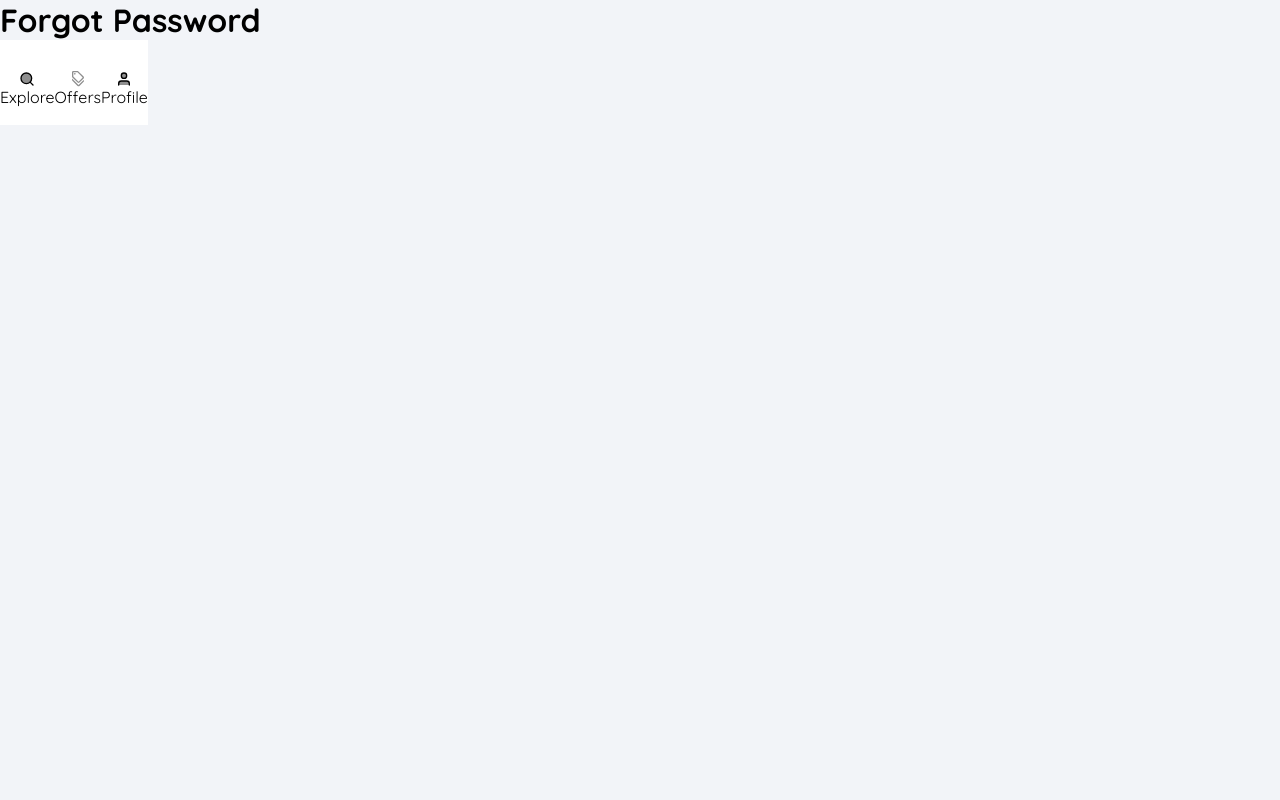
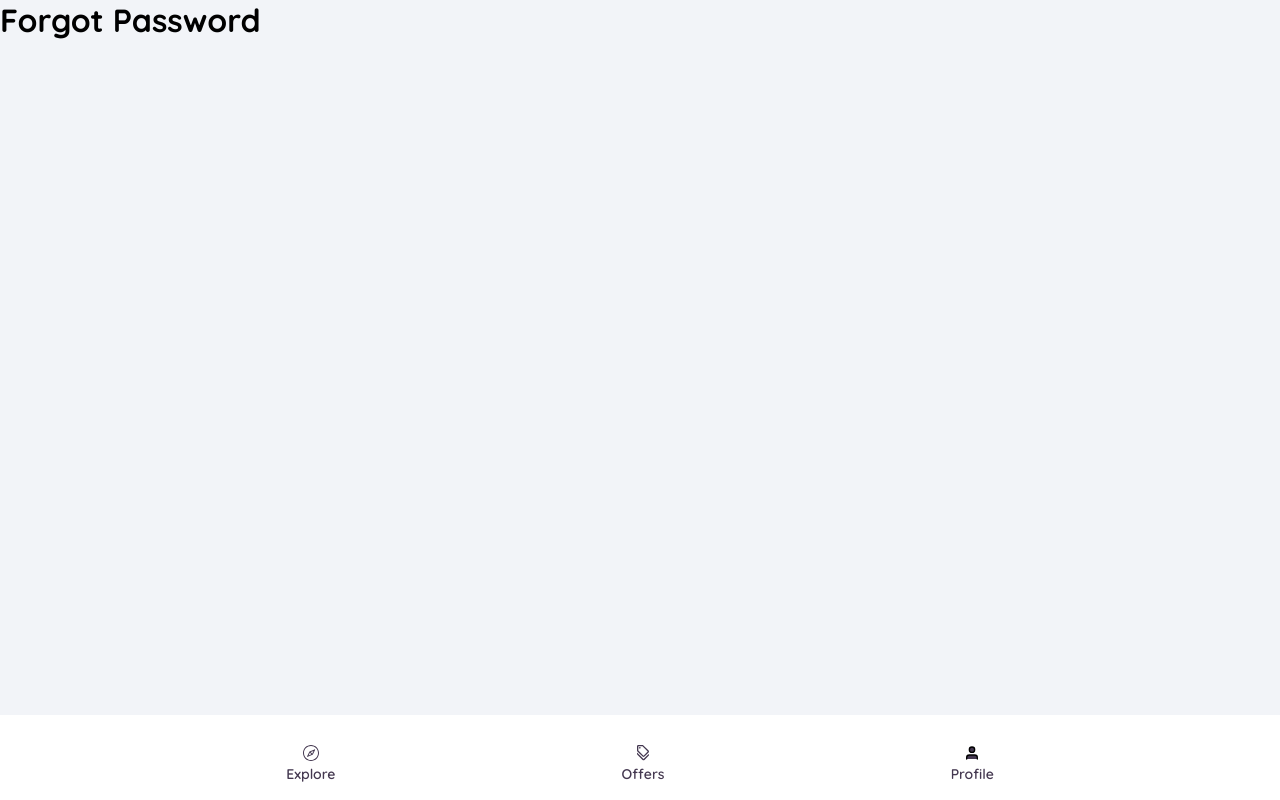
Before and after one commit to CarlaSlattery/SurrealEstate2, a React (Vite) app: page /forgot-password in a window 1280 px wide. Built offline with nearby package versions, Linux system fonts and the light colour scheme.

Commit message:
navbar styling applied

```diff
--- a/src/components/Navbar.jsx
+++ b/src/components/Navbar.jsx
@@ -1,6 +1,7 @@
 import { useNavigate, useLocation } from "react-router-dom";
 import { MdOutlineDiscount } from "react-icons/md";
-import { FiSearch, FiUser } from "react-icons/fi";
+import {SlCompass} from "react-icons/sl"
+import { FiUser } from "react-icons/fi";
 
 function Navbar() {
   const navigate = useNavigate();
@@ -15,37 +16,57 @@ function Navbar() {
     <footer className="navbar">
       <nav className="navbarNav">
         <ul className="navbarListItems">
-          <li className="navbarItem" onClick={() => navigate("/")}>
-            <FiSearch
-              fill={pathMatchRoute("/") ? "hsl(0, 0%, 17%)" : "hsl(0, 0%, 56%)"}
+          <li className="navbarListItem" onClick={() => navigate("/")}>
+            <SlCompass
+              fill={pathMatchRoute("/") ? "rgb(75,136,162)" : "rgb(68,56,80)"}
               height="36px"
               width="36px"
             />
-            <p>Explore</p>
+            <p
+              className={
+                pathMatchRoute("/")
+                  ? "navbarListItemNameActive"
+                  : "navbarListItemName"
+              }
+            >
+              Explore
+            </p>
           </li>
-          <li className="navbarItem" onClick={() => navigate("/offers")}>
+          <li className="navbarListItem" onClick={() => navigate("/offers")}>
             <MdOutlineDiscount
               fill={
-                pathMatchRoute("/offers")
-                  ? "hsl(0, 0%, 17%)"
-                  : "hsl(0, 0%, 56%)"
+                pathMatchRoute("/offers") ? "rgb(75,136,162)" : "rgb(68,56,80)"
               }
               height="36px"
               width="36px"
             />
-            <p>Offers</p>
+            <p
+              className={
+                pathMatchRoute("/offers")
+                  ? "navbarListItemNameActive"
+                  : "navbarListItemName"
+              }
+            >
+              Offers
+            </p>
           </li>
-          <li className="navbarItem" onClick={() => navigate("/sign-in")}>
+          <li className="navbarListItem" onClick={() => navigate("/profile")}>
             <FiUser
               fill={
-                pathMatchRoute("/sign-in")
-                  ? "hsl(0, 0%, 17%)"
-                  : "hsl(0, 0%, 56%)"
+                pathMatchRoute("/profile") ? "rgb(75,136,162)" : "rgb(68,56,80)"
               }
               height="36px"
               width="36px"
             />
-            <p>Profile</p>
+            <p
+              className={
+                pathMatchRoute("/profile")
+                  ? "navbarListItemNameActive"
+                  : "navbarListItemName"
+              }
+            >
+              Profile
+            </p>
           </li>
         </ul>
       </nav>
--- a/src/index.css
+++ b/src/index.css
@@ -14,13 +14,20 @@ body {
 a {
   text-decoration: none;
   display: block;
+  color: rgb(68, 56, 80);
 }
+
+button {
+  outline: none;
+  border: none;
+}
+
 
 .navbar {
   position: fixed;
-  margin-bottom: 0;
-  margin-left: 0;
-  margin-right: 0;
+  left: 0;
+  bottom: 0;
+  right: 0;
   height: 85px;
   background-color: #ffffff;
   z-index: 1000;
@@ -43,9 +50,21 @@ a {
   align-items: center;
 }
 
-.navbarItem {
+.navbarListItem {
   cursor: pointer;
   display: flex;
   flex-direction: column;
   align-items: center;
 }
+
+.navbarListItemName,
+.navbarListItemNameActive {
+  margin-top: 0.25rem;
+  font-size: 14px;
+  font-weight: 600;
+  color:rgb(68, 56, 80);
+}
+
+.navbarListItemNameActive {
+  color: rgb(75, 136, 162);
+}
```
